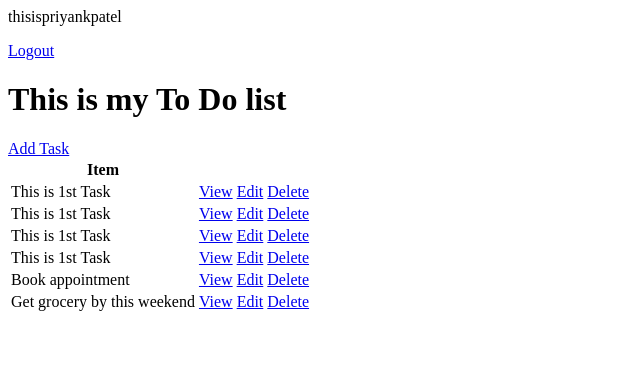
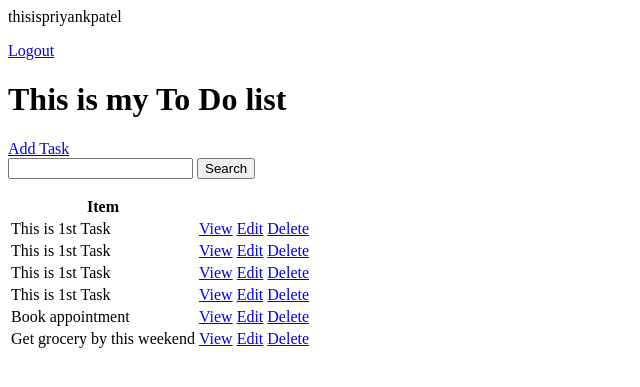
Before and after one commit to thisispriyankpatel/ToDo_List, a Django app: page / in a window 1280 px wide. Shown: the top 387 px of the page, without its empty margins (0-640 px from the left). Run offline with Django 4.2, Linux system fonts and the light colour scheme; a user stored in the database is signed in; data comes from the database, SQL or seed files in the repository; both versions use the stored data as it was after the commit.

Commit message:
Search Feature Added For List

```diff
--- a/Base/templates/Base/task_list.html
+++ b/Base/templates/Base/task_list.html
@@ -7,6 +7,12 @@
 
 <h1>This is my To Do list</h1>
 <a href="{% url 'task-create' %}">Add Task</a>
+
+<form>
+    <input type="text" name="search-area" value="{{search_input}}">
+    <input type="submit" value="Search">
+</form>
+
 
 <table>
     <tr>
--- a/Base/views.py
+++ b/Base/views.py
@@ -50,6 +50,14 @@ class TaskList(LoginRequiredMixin, ListView):
         context = super().get_context_data(**kwargs)
         context['tasks'] = context['tasks'].filter(user=self.request.user)
         context['count'] = context['tasks'].filter(complete=False).count()
+
+        search_input = self.request.GET.get('search-area') or ''
+        if search_input:
+            context['tasks'] = context['tasks'].filter(title__startswith=search_input)
+
+        context['search_input'] = search_input
+
+
         return context
 
 
```
Also changed, not shown: db.sqlite3.
